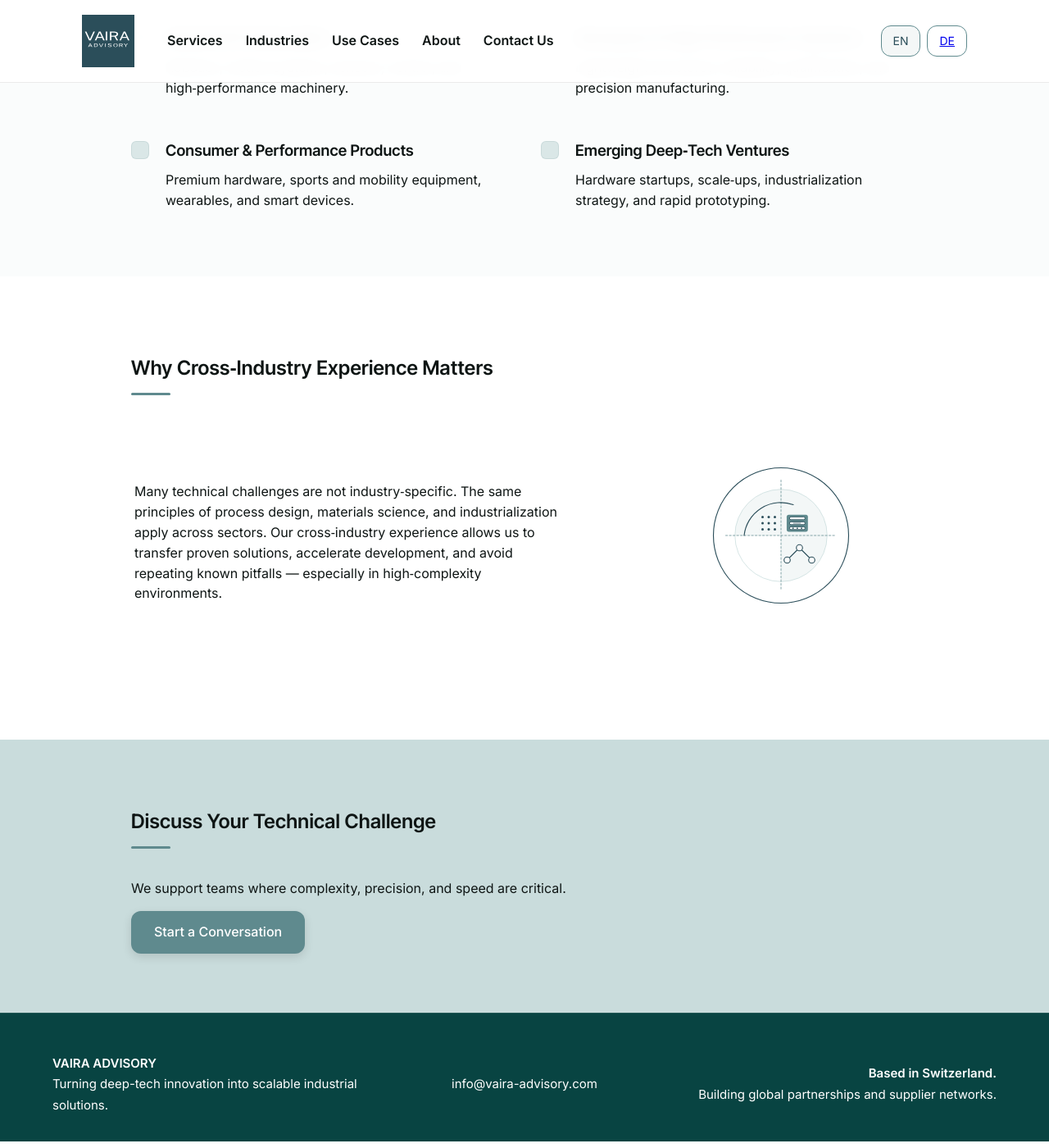
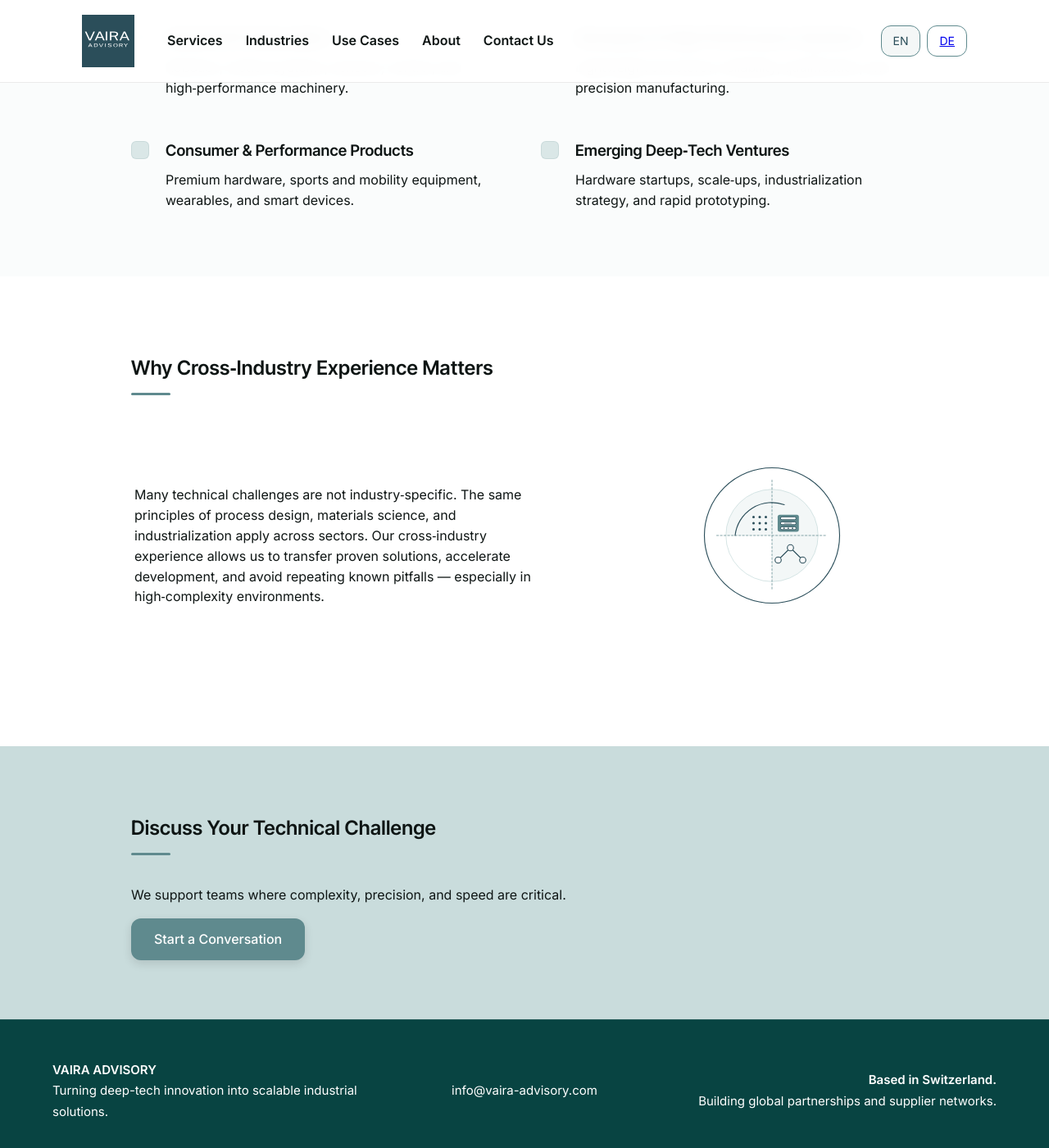
Before and after one commit to raphaelheeb/vaira-advisory, a Jekyll site: the page built from industries/index.html, in a window 1280 px wide and 1400 px high, scrolled down 1351 px. Shown: the whole window at 82% size. Built offline with Jekyll 4.4.1, drawn with Linux system fonts in a browser that asks for light colours.

Commit message:
Update styles.css

```diff
--- a/assets/css/styles.css
+++ b/assets/css/styles.css
@@ -922,13 +922,13 @@
    ============================================ */
 
 #industries-why .split {
-  grid-template-columns: 1.35fr 1fr; /* 60/40 balance */
-  gap: 32px;                         /* tighter relationship */
+  grid-template-columns: 1.2fr 1fr; /* 60/40 balance */
+  gap: 40px;                         /* tighter relationship */
   align-items: center;               /* vertical cohesion */
 }
 
 #industries-why .split-left {
-  max-width: 560px;                  /* strong text column */
+  max-width: 540px;                  /* strong text column */
 }
 
 #industries-why .split-right {
@@ -943,7 +943,6 @@
 
 #industries-why .illustration-container svg {
   width: 100%;
-  max-width: 420px;
+  max-width: 520px;
   height: auto;
-  display: block;
 }
```
